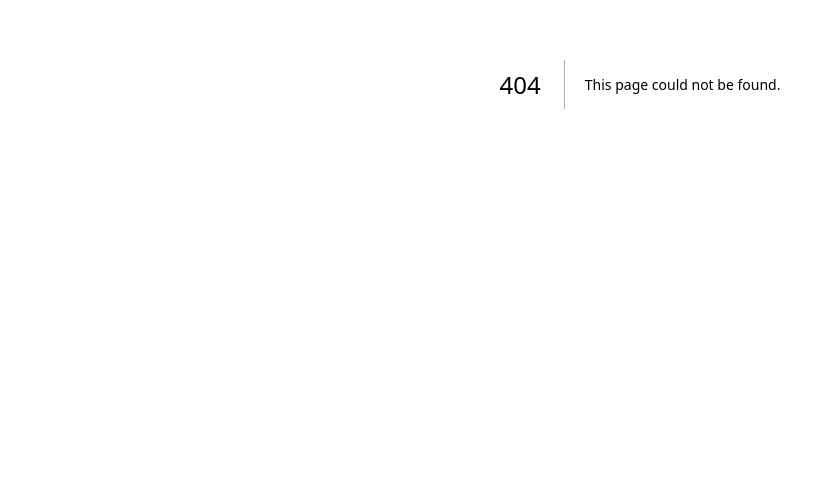
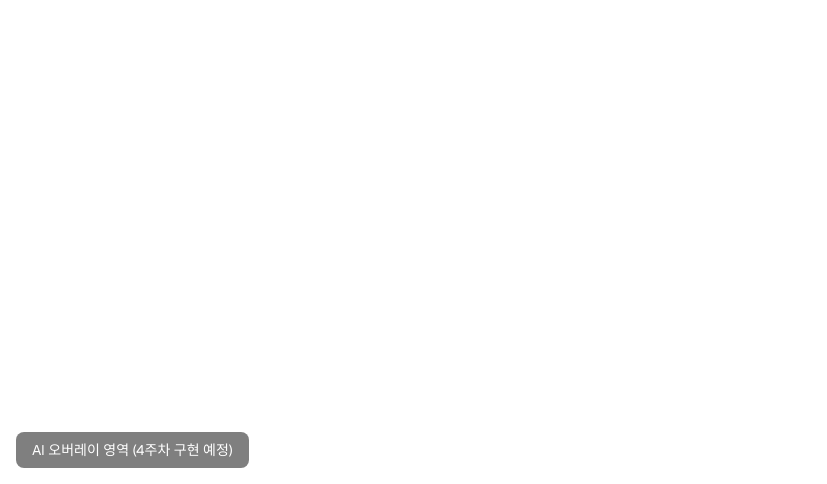
Before and after one commit to SKU-SW/fe, a Next.js app: page /overlay in a window 1280 px wide. Before the commit this address had no page. Shown: the part 316-800 px from the top of the page, without its empty margins (0-827 px from the left). Built offline with nearby package versions, Linux system fonts and the light colour scheme.

Commit message:
feat: OBS 오버레이 스텁 및 NextAuth 라우트 추가

```diff
--- /dev/null
+++ b/src/app/api/auth/[...nextauth]/route.ts
@@ -0,0 +1,5 @@
+export const GET = async () =>
+  new Response('NextAuth 핸들러 — 2주차에 구현 예정', { status: 200 });
+
+export const POST = async () =>
+  new Response('NextAuth 핸들러 — 2주차에 구현 예정', { status: 200 });
--- /dev/null
+++ b/src/app/overlay/page.tsx
@@ -0,0 +1,9 @@
+export default function OverlayPage() {
+  return (
+    <div className="flex h-screen w-screen items-end justify-start bg-transparent p-4">
+      <div className="rounded-lg bg-black/50 px-4 py-2 text-white text-sm">
+        AI 오버레이 영역 (4주차 구현 예정)
+      </div>
+    </div>
+  );
+}
```
